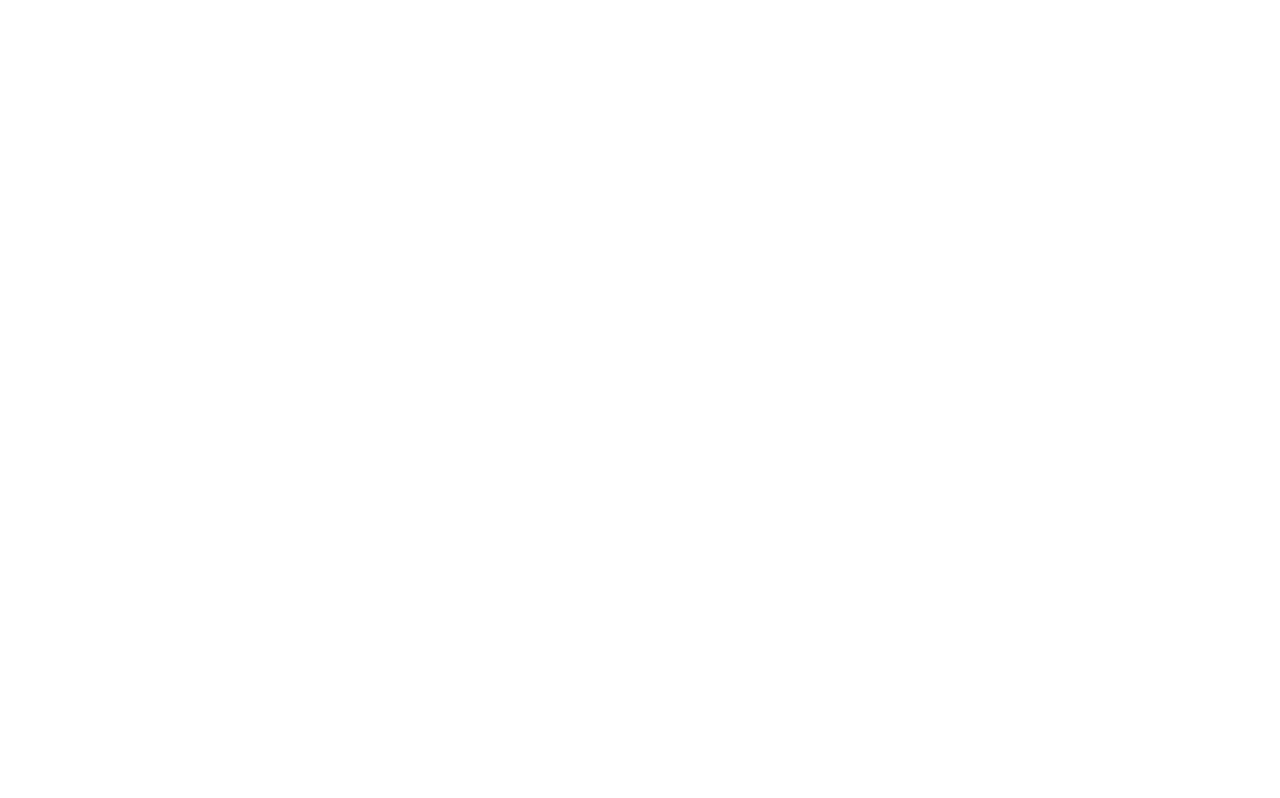
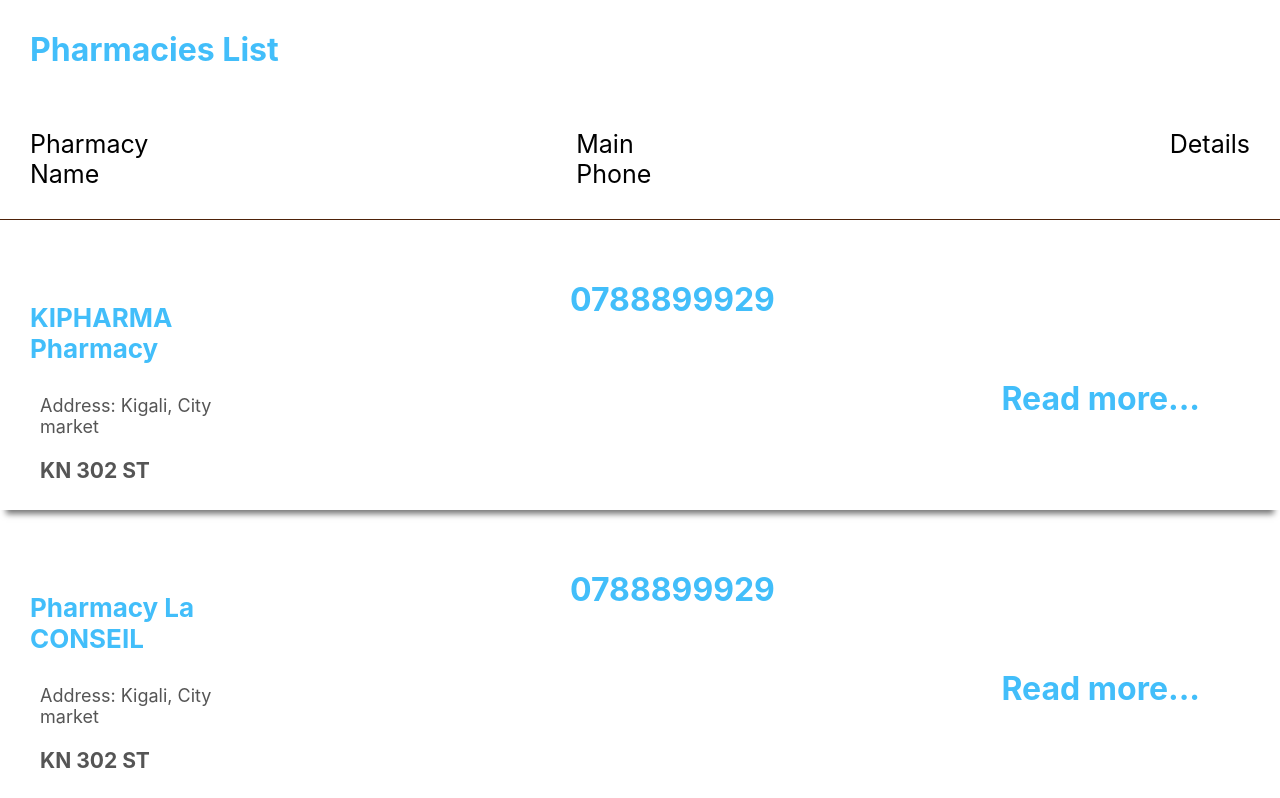
Before and after one commit to alicekaremera/easy-pharmacy-react, a React (Create React App) app: page /pharmacy in a window 1280 px wide. Before the commit this address had no page. Shown: the top 798 px of the page. Built offline with nearby package versions, Linux system fonts and the light colour scheme.

Commit message:
pharmacy page

```diff
--- a/src/routes/index.js
+++ b/src/routes/index.js
@@ -1,13 +1,19 @@
 import React from "react";
 import Home from "../views/home";
+import Pharmacy from '../views/pharmacy';
 import {Routes, Route} from "react-router-dom";
 
  const Index=()=>{
 
     return(
         <Routes>
-            <Route exact path ='/home' element={<Home/>}></Route>
+            <Route exact path ='/' element={<Home/>}></Route>
+            <Route element={<Pharmacy/>} path="/pharmacy">
+
+           </Route>
         </Routes>
+
+
     );
  }
  export default Index;
--- /dev/null
+++ b/src/views/pharmacy.css
@@ -0,0 +1,128 @@
+.pharmacy-container{
+    width: 100%;
+    min-height: 90vh;
+    /* background-color: rgb(66,190,250); */
+    background-size: cover ;
+    background-attachment: fixed;
+
+}
+
+.pharmacy-container h1{
+    color: rgb(66,190,250);
+    margin: 30px
+}
+
+.list{
+
+    display:flex;
+
+    border-bottom: 1px solid rgb(78, 34, 9);
+
+    /* align-items: center; */
+
+
+
+}
+
+.listitem{
+
+    flex-direction: column;
+
+    padding: 30px;
+
+    color:black;
+
+    font-size:25px;
+
+
+
+}
+
+.ourpharmacy{
+
+    padding-top: 30px;
+
+    height: 260px;
+
+     -webkit-box-shadow: 0 10px 6px -6px #777; /* to have box shadow * */
+
+     -moz-box-shadow: 0 10px 6px -6px #777;
+
+          box-shadow: 0 10px 6px -6px #777;
+
+
+
+}
+
+.pharmacyname{
+
+    margin: 30px;
+
+    float: left;
+
+    width: 200px;
+
+    height: 220px;
+
+    border-radius: 5px;
+
+    padding-right: 10px;
+
+}
+
+
+
+.phone{
+
+    margin-left: 540px;
+
+    /* float: right; */
+
+
+
+}
+.read{
+
+    margin-right: 50px;
+
+    float: right;
+
+
+
+}
+
+.ourpharmacy p{
+
+    font-size:18px;
+
+    color: rgba(5, 5, 5, 0.678);
+
+    padding:10px;
+
+}
+
+/* .morebutton{
+
+    margin-left:280px;
+
+    color:rgb(78, 34, 9);
+
+    font-size:18px;
+
+    border: none;
+
+    border-bottom: 4px solid rgb(78, 34, 9);
+
+    background-color: white;
+
+} */
+
+.ourpharmacy h2{
+
+   color:rgb(66,190,250);
+
+   font-size:26px;
+
+   font-weight: bold;
+
+}
--- /dev/null
+++ b/src/views/pharmacy.js
@@ -0,0 +1,122 @@
+import React from "react";
+// import Homelayout from "../components/homelayout";
+import"./pharmacy.css";
+const Pharmacy=()=>{
+    return(
+        // <Homelayout>
+    <div className="pharmacy-container">
+
+     <h1>Pharmacies List</h1>
+     <div className="list">
+
+<div className="listitem">Pharmacy Name</div>
+
+<div  className="listitem" style={{ marginLeft: "300px"}}>Main Phone</div>
+
+<div  className="listitem" style={{ marginLeft: "400px"}}>Details</div>
+
+</div>
+
+<div className="ourpharmacy">
+
+            <div className="pharmacyname">
+
+            <h2>KIPHARMA Pharmacy</h2>
+
+            <p>Address: Kigali, City market
+
+                 <br/>
+
+                 <h3>KN 302 ST</h3>
+
+
+
+            </p>
+
+
+
+            </div>
+
+            <div className="phone">
+                <h1>0788899929</h1>
+            </div>
+
+
+            <div className="read">
+                <h1>Read more...</h1>
+            </div>
+
+        </div>
+
+
+
+        <div className="ourpharmacy">
+
+            <div className="pharmacyname">
+
+            <h2>Pharmacy La CONSEIL</h2>
+
+            <p>Address: Kigali, City market
+
+                 <br/>
+
+                 <h3>KN 302 ST</h3>
+
+
+
+            </p>
+
+
+
+            </div>
+
+            <div className="phone">
+                <h1>0788899929</h1>
+            </div>
+
+
+            <div className="read">
+                <h1>Read more...</h1>
+            </div>
+
+        </div>
+
+
+<div className="ourpharmacy">
+
+<div className="pharmacyname">
+
+<h2>UBUMWE Pharmacy</h2>
+
+<p>Address: Kigali, City market
+
+     <br/>
+
+     <h3>KN 302 ST</h3>
+
+
+
+</p>
+
+
+
+</div>
+
+<div className="phone">
+    <h1>0788899929</h1>
+</div>
+
+
+<div className="read">
+    <h1>Read more...</h1>
+</div>
+
+</div>
+
+    </div>
+
+        // </Homelayout>
+
+    );
+}
+export default Pharmacy;
```
